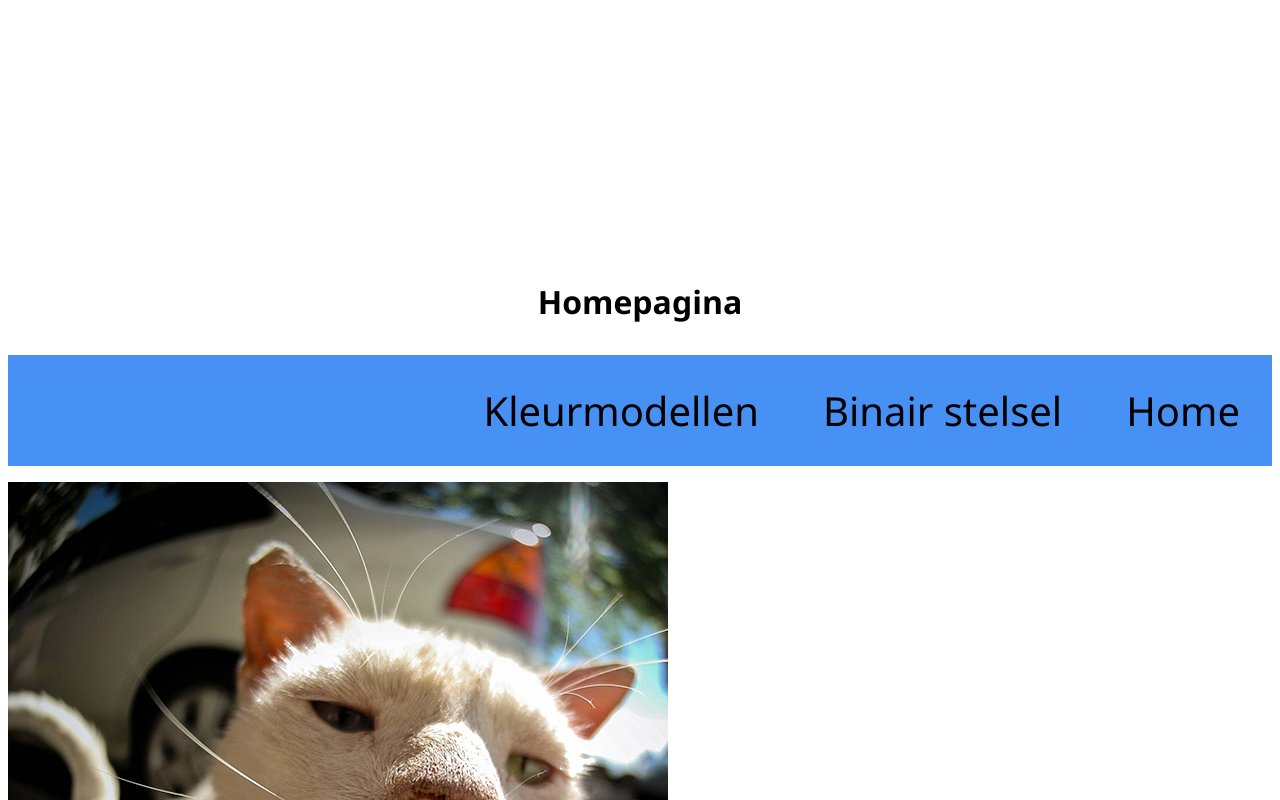
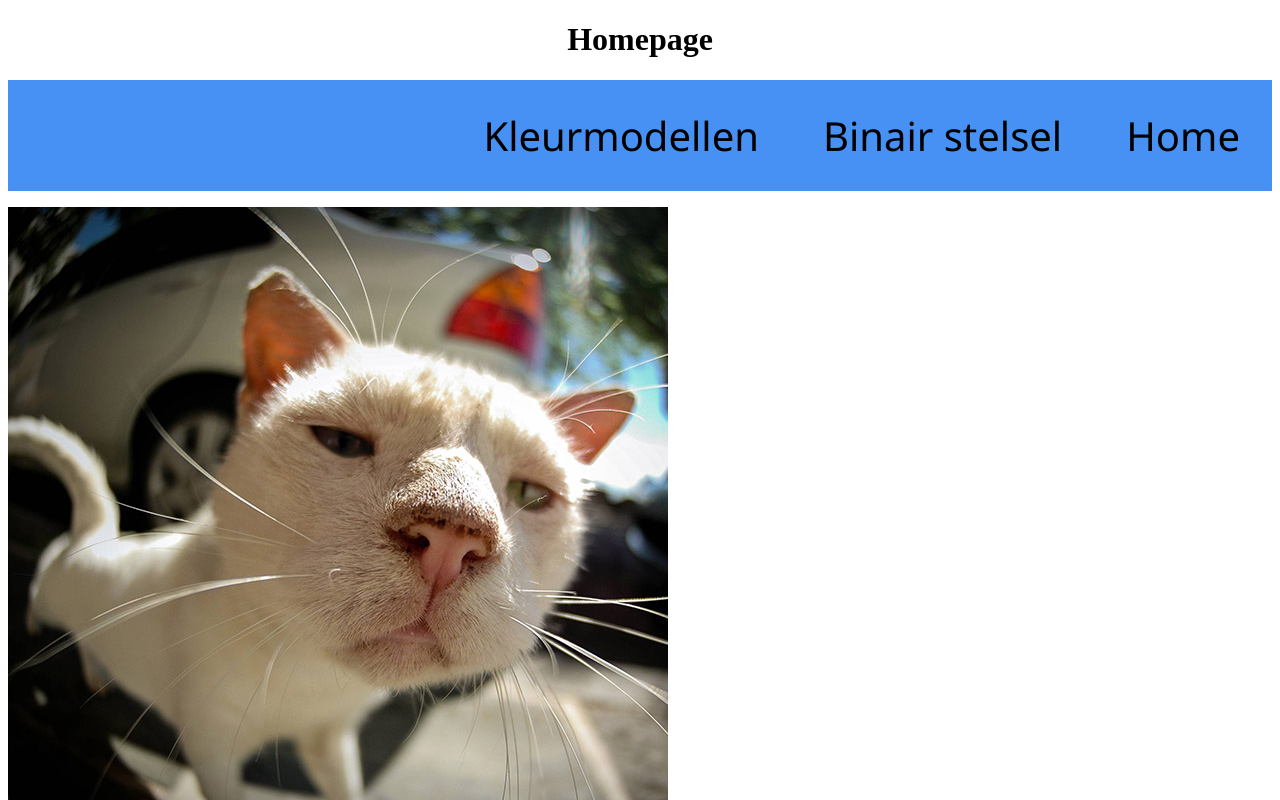
Before and after one commit to Baozbig/BaozBig.github.io, a plain HTML site: page index.html in a window 1280 px wide. Shown: the top 800 px of the page. Drawn offline with Linux system fonts and the light colour scheme.

Commit message:
Update index.html

```diff
--- a/index.html
+++ b/index.html
@@ -7,8 +7,7 @@
         <meta charset="utf-8">
     </head>
     <body>
-        <h1></top><P STYLE="font-size: 210pt;"><p style="font-family:'Segoe UI'">Homepagina</p></P></h1>
-
+        <h1>Homepage</h1>
         <ul>
             <li><a href="index.html">Home</a></li>
             <li><a href="binairstelsel.html">Binair stelsel</a></li>
```
